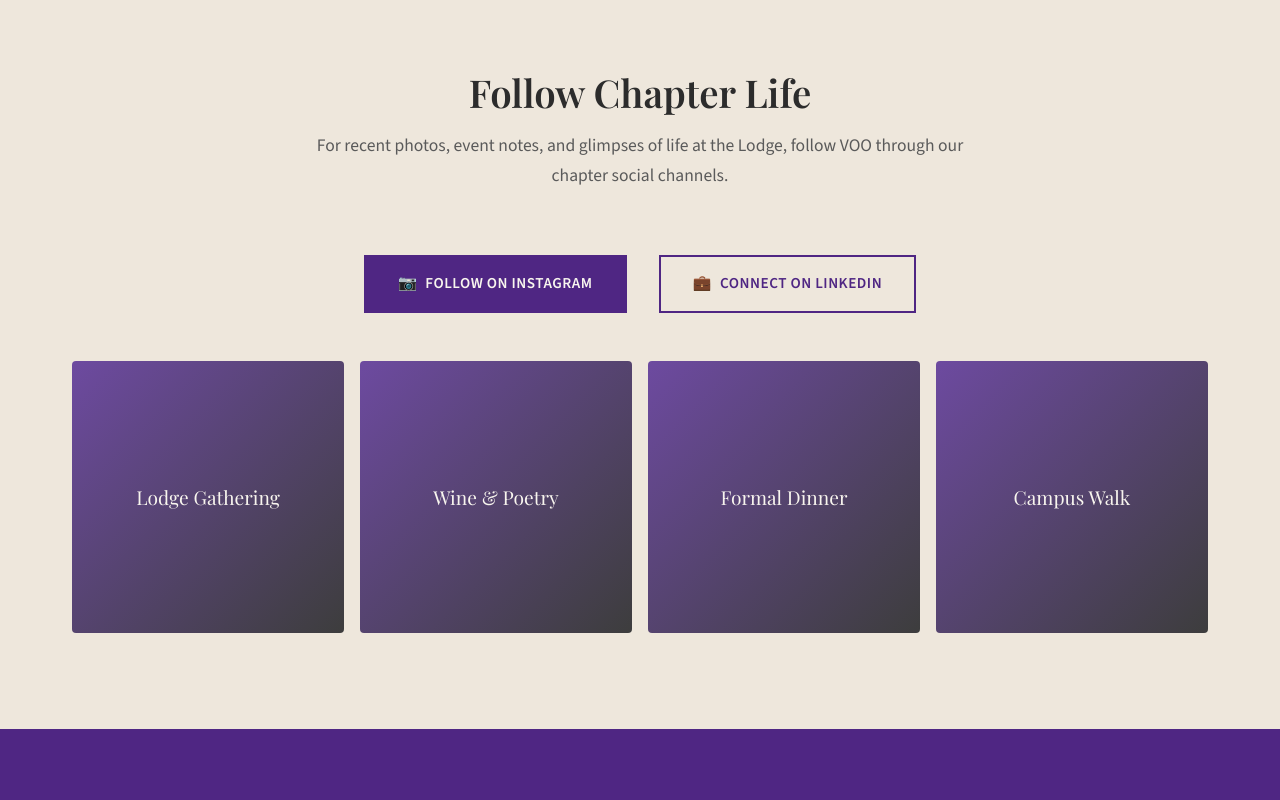
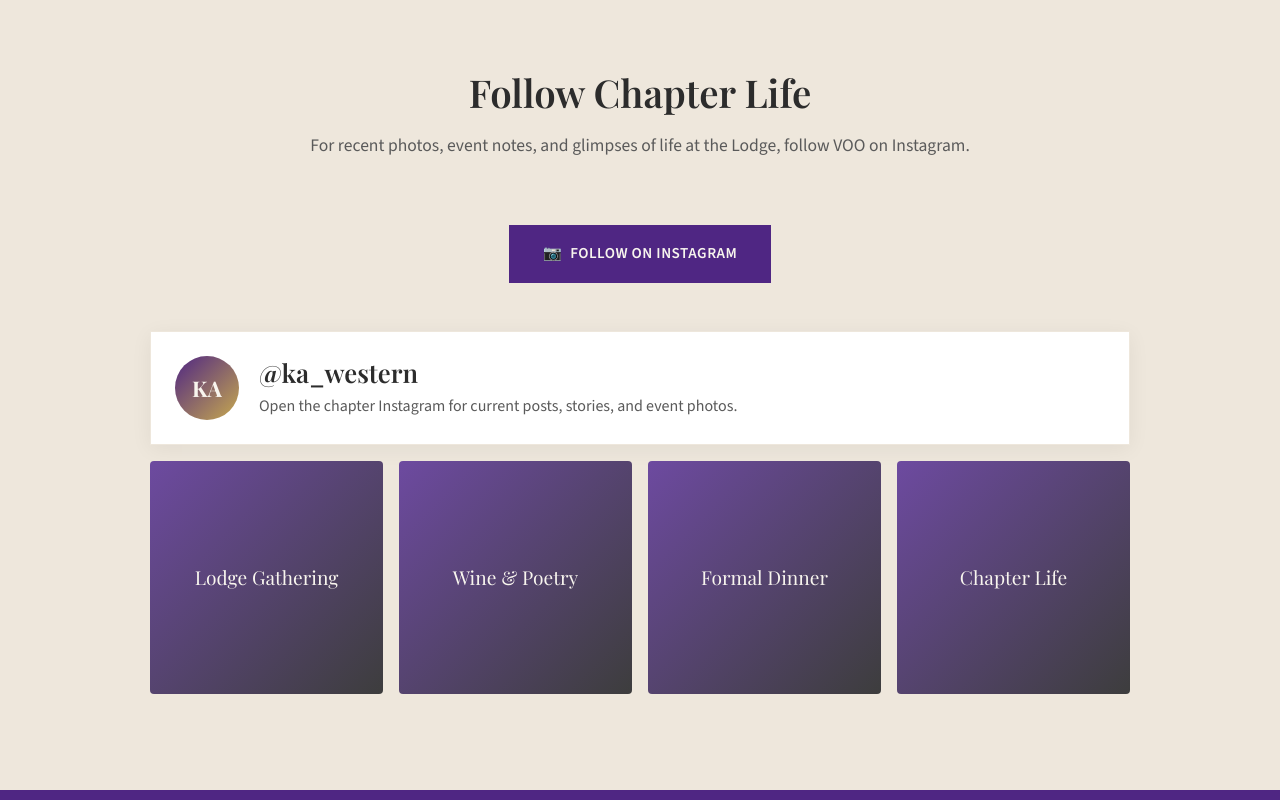
Before and after one commit to salad-vr/VOO, a plain HTML site: page index.html in a window 1280 px wide. Shown: the part 3500-4300 px from the top of the page. Drawn offline with nearby package versions, Linux system fonts and the light colour scheme.

Commit message:
Link Instagram and remove LinkedIn

```diff
--- a/index.html
+++ b/index.html
@@ -182,23 +182,29 @@
     <div class="container">
       <div class="section-header">
         <h2>Follow Chapter Life</h2>
-        <p>For recent photos, event notes, and glimpses of life at the Lodge, follow VOO through our chapter social channels.</p>
+        <p>For recent photos, event notes, and glimpses of life at the Lodge, follow VOO on Instagram.</p>
       </div>
       <div class="text-center">
         <div style="display: inline-flex; gap: 2rem; flex-wrap: wrap; justify-content: center;">
-          <a href="#" class="btn btn-primary" style="display: inline-flex; align-items: center; gap: 0.5rem;">
+          <a href="https://www.instagram.com/ka_western/" target="_blank" rel="noopener" class="btn btn-primary" style="display: inline-flex; align-items: center; gap: 0.5rem;">
             <span>📷</span> Follow on Instagram
-          </a>
-          <a href="#" class="btn btn-secondary" style="display: inline-flex; align-items: center; gap: 0.5rem;">
-            <span>💼</span> Connect on LinkedIn
           </a>
         </div>
       </div>
-      <div style="margin-top: 3rem; display: grid; grid-template-columns: repeat(auto-fit, minmax(200px, 1fr)); gap: 1rem;">
-        <div class="gallery-item" style="aspect-ratio: 1;">Lodge Gathering</div>
-        <div class="gallery-item" style="aspect-ratio: 1;">Wine & Poetry</div>
-        <div class="gallery-item" style="aspect-ratio: 1;">Formal Dinner</div>
-        <div class="gallery-item" style="aspect-ratio: 1;">Campus Walk</div>
+      <div class="instagram-preview">
+        <a href="https://www.instagram.com/ka_western/" target="_blank" rel="noopener" class="instagram-profile-card">
+          <div class="instagram-avatar">KA</div>
+          <div>
+            <h3>@ka_western</h3>
+            <p>Open the chapter Instagram for current posts, stories, and event photos.</p>
+          </div>
+        </a>
+        <div class="instagram-grid">
+          <a href="https://www.instagram.com/ka_western/" target="_blank" rel="noopener" class="gallery-item" style="aspect-ratio: 1;">Lodge Gathering</a>
+          <a href="https://www.instagram.com/ka_western/" target="_blank" rel="noopener" class="gallery-item" style="aspect-ratio: 1;">Wine & Poetry</a>
+          <a href="https://www.instagram.com/ka_western/" target="_blank" rel="noopener" class="gallery-item" style="aspect-ratio: 1;">Formal Dinner</a>
+          <a href="https://www.instagram.com/ka_western/" target="_blank" rel="noopener" class="gallery-item" style="aspect-ratio: 1;">Chapter Life</a>
+        </div>
       </div>
     </div>
   </section>
@@ -243,8 +249,7 @@
           <h4>Connect</h4>
           <ul>
             <li><a href="contact.html">Contact / Questions</a></li>
-            <li><a href="#">Instagram</a></li>
-            <li><a href="#">LinkedIn</a></li>
+            <li><a href="https://www.instagram.com/ka_western/" target="_blank" rel="noopener">Instagram</a></li>
             <li><a href="join.html">Prospective Members</a></li>
           </ul>
         </div>
--- a/style.css
+++ b/style.css
@@ -800,6 +800,55 @@ p {
   opacity: 1;
 }
 
+.instagram-preview {
+  max-width: 980px;
+  margin: 3rem auto 0;
+}
+
+.instagram-profile-card {
+  display: flex;
+  align-items: center;
+  gap: 1.25rem;
+  padding: 1.5rem;
+  margin-bottom: 1rem;
+  background: var(--white);
+  border: 1px solid var(--cream-dark);
+  box-shadow: 0 4px 20px rgba(0,0,0,0.06);
+}
+
+.instagram-profile-card:hover h3 {
+  color: var(--burgundy);
+}
+
+.instagram-avatar {
+  width: 64px;
+  height: 64px;
+  border-radius: 50%;
+  display: flex;
+  align-items: center;
+  justify-content: center;
+  flex: 0 0 auto;
+  background: linear-gradient(135deg, var(--burgundy) 0%, var(--gold) 100%);
+  color: var(--cream);
+  font-family: var(--font-heading);
+  font-size: 1.35rem;
+  font-weight: 700;
+}
+
+.instagram-profile-card h3 {
+  margin-bottom: 0.25rem;
+}
+
+.instagram-profile-card p {
+  margin-bottom: 0;
+}
+
+.instagram-grid {
+  display: grid;
+  grid-template-columns: repeat(auto-fit, minmax(200px, 1fr));
+  gap: 1rem;
+}
+
 /* Footer */
 .footer {
   background-color: var(--charcoal);
```
Also changed, not shown: about.html (+1 -2 lines), alumni.html (+1 -2 lines), contact.html (+3 -12 lines), events.html (+1 -2 lines), join.html (+1 -2 lines), leadership.html (+1 -2 lines), lodge.html (+1 -2 lines), news.html (+1 -2 lines), support.html (+1 -2 lines).
